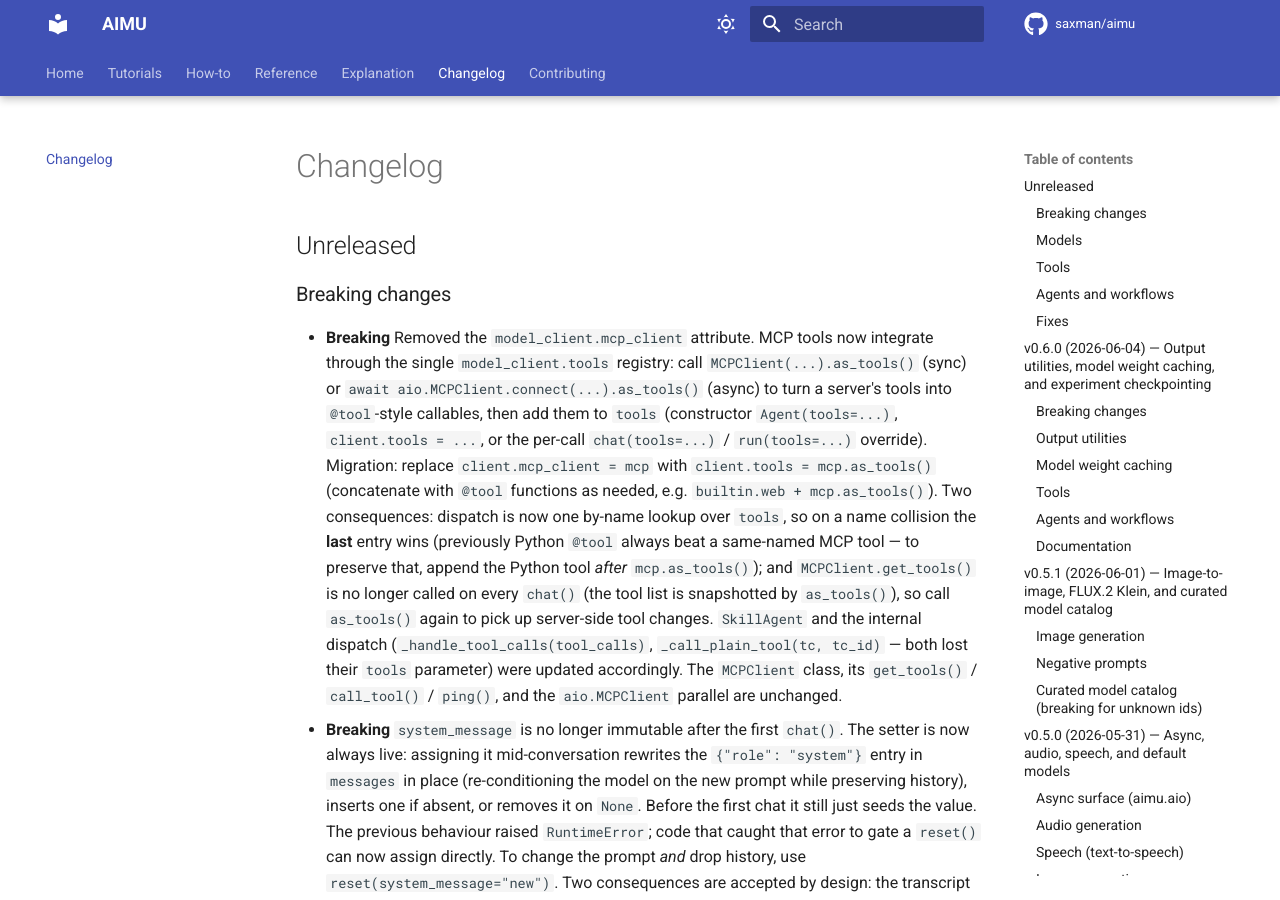
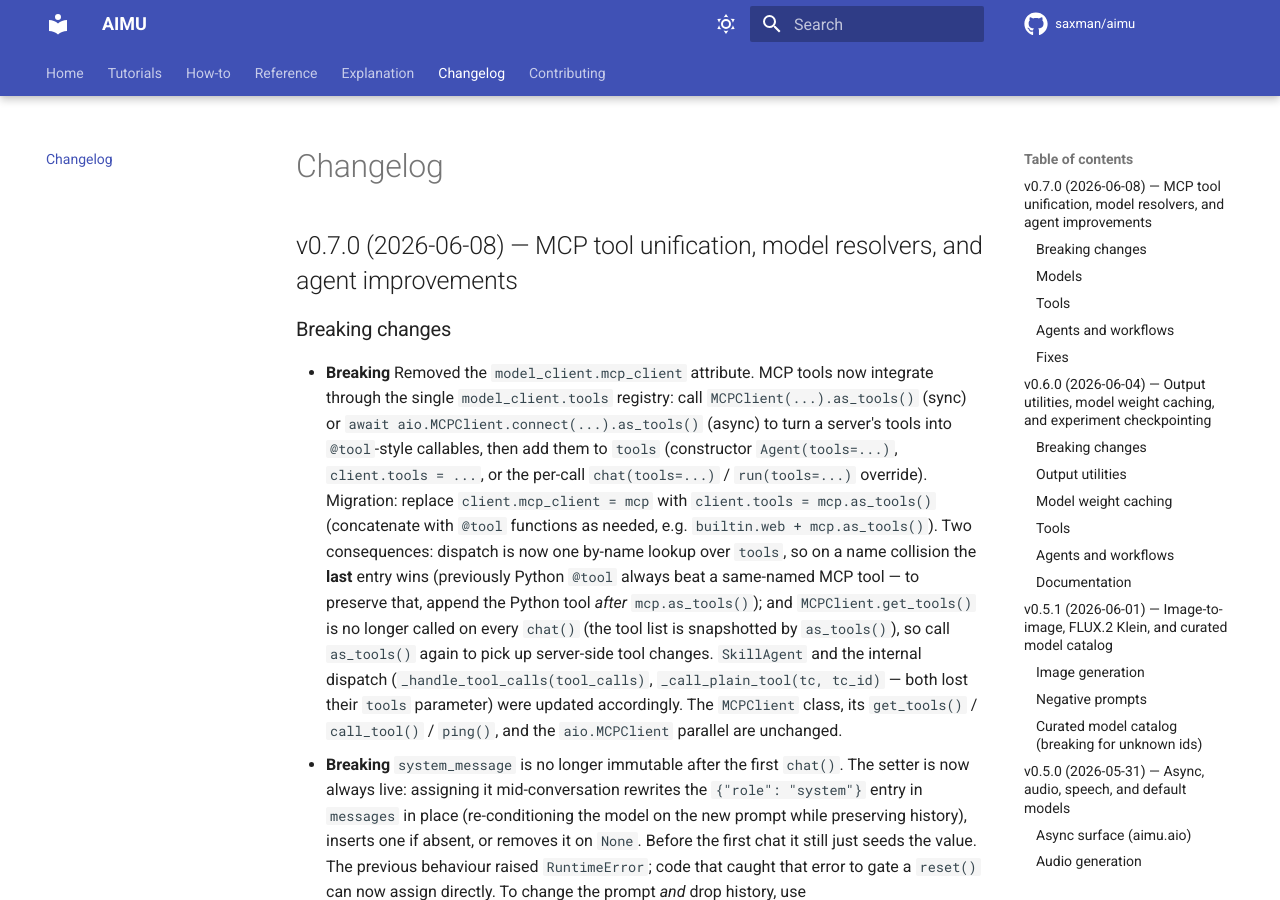
Before and after one commit to saxman/aimu, an MkDocs documentation site: the page built from docs/changelog.md, in a window 1280 px wide and 900 px high. Built offline with MkDocs 1.6.1 and Material for MkDocs 9.7.7, drawn with Linux system fonts in a browser that asks for light colours; comment, search, counter and statistics services are not loaded.

Commit message:
chore(release): bump version to 0.7.0
Co-Authored-By: Claude Sonnet 4.6 <noreply@anthropic.com>

```diff
--- a/docs/changelog.md
+++ b/docs/changelog.md
@@ -1,6 +1,6 @@
 # Changelog
 
-## Unreleased
+## v0.7.0 (2026-06-08) — MCP tool unification, model resolvers, and agent improvements
 
 ### Breaking changes
 
--- a/pyproject.toml
+++ b/pyproject.toml
@@ -1,6 +1,6 @@
 [project]
 name = "aimu"
-version = "0.6.0"
+version = "0.7.0"
 description = "AI Modeling Utilities: A Python package containing support for working with numerous AI models and services."
 readme = "README.md"
 requires-python = ">=3.11"
```
